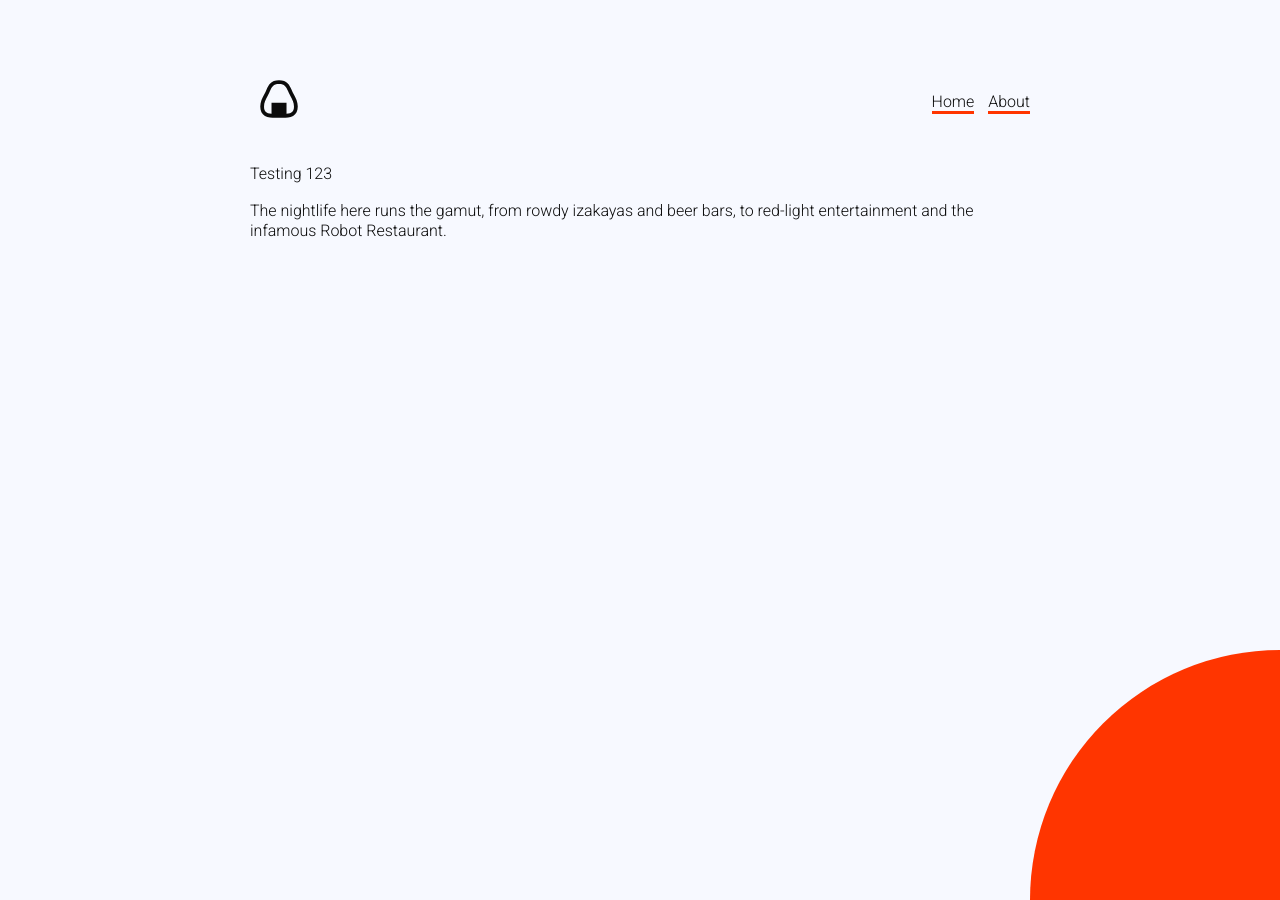
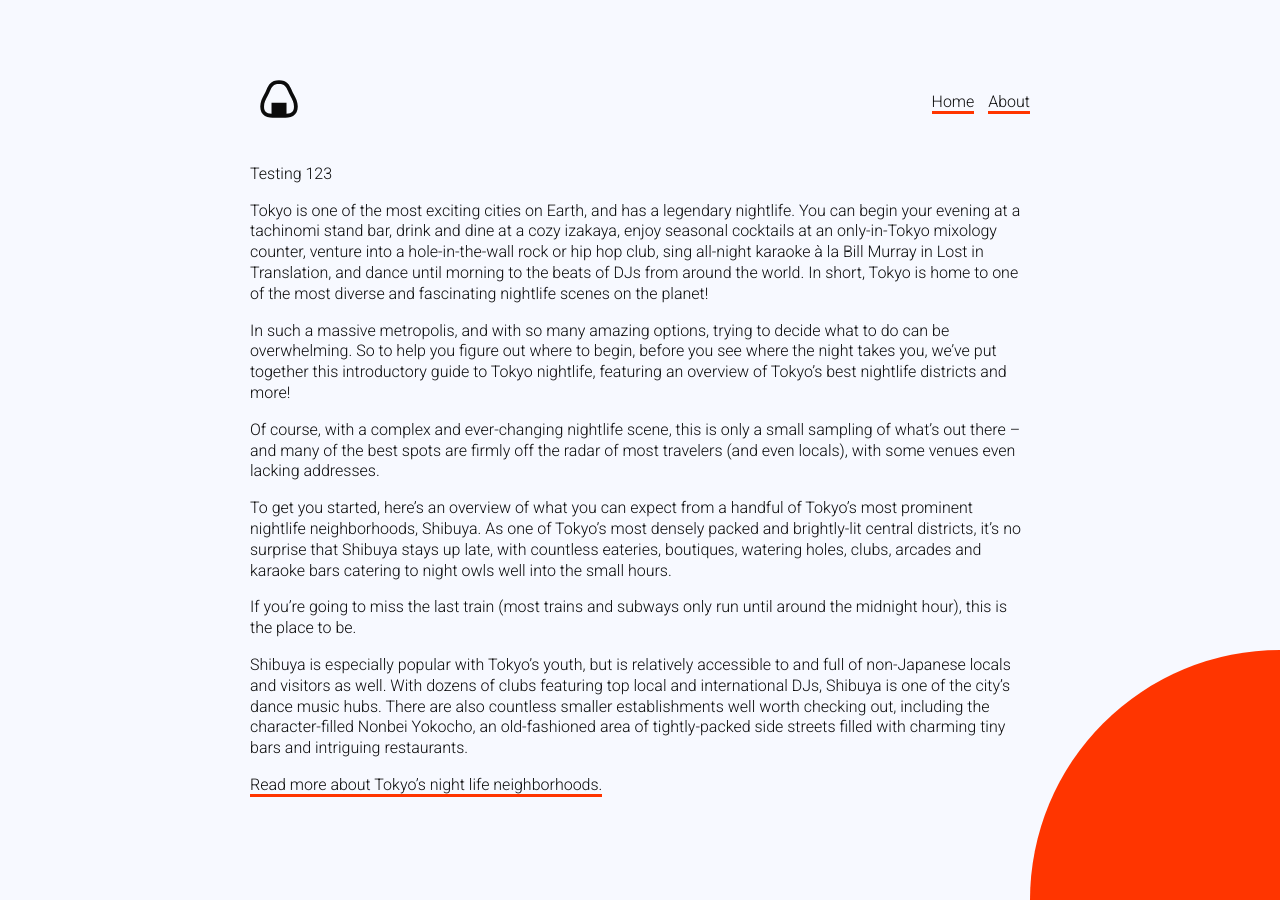
Before and after one commit to earnest-dev/anightinjapan, a Jekyll site: the page built from _posts/2019-01-02-blog2.md, in a window 1280 px wide. Built offline with Jekyll 4.4.1, drawn with Linux system fonts in a browser that asks for light colours.

Commit message:
Updated Blog2

```diff
--- a/_posts/2019-01-02-blog2.md
+++ b/_posts/2019-01-02-blog2.md
@@ -5,4 +5,16 @@
   red-light entertainment and the infamous Robot Restaurant.
 ---
 
-The nightlife here runs the gamut, from rowdy izakayas and beer bars, to red-light entertainment and the infamous Robot Restaurant.
+Tokyo is one of the most exciting cities on Earth, and has a legendary nightlife. You can begin your evening at a tachinomi stand bar, drink and dine at a cozy izakaya, enjoy seasonal cocktails at an only-in-Tokyo mixology counter, venture into a hole-in-the-wall rock or hip hop club, sing all-night karaoke à la Bill Murray in Lost in Translation, and dance until morning to the beats of DJs from around the world. In short, Tokyo is home to one of the most diverse and fascinating nightlife scenes on the planet!
+
+In such a massive metropolis, and with so many amazing options, trying to decide what to do can be overwhelming. So to help you figure out where to begin, before you see where the night takes you, we’ve put together this introductory guide to Tokyo nightlife, featuring an overview of Tokyo’s best nightlife districts and more!
+
+Of course, with a complex and ever-changing nightlife scene, this is only a small sampling of what’s out there – and many of the best spots are firmly off the radar of most travelers (and even locals), with some venues even lacking addresses.
+
+To get you started, here’s an overview of what you can expect from a handful of Tokyo’s most prominent nightlife neighborhoods, Shibuya. As one of Tokyo’s most densely packed and brightly-lit central districts, it’s no surprise that Shibuya stays up late, with countless eateries, boutiques, watering holes, clubs, arcades and karaoke bars catering to night owls well into the small hours.
+
+If you’re going to miss the last train (most trains and subways only run until around the midnight hour), this is the place to be.
+
+Shibuya is especially popular with Tokyo’s youth, but is relatively accessible to and full of non-Japanese locals and visitors as well. With dozens of clubs featuring top local and international DJs, Shibuya is one of the city’s dance music hubs. There are also countless smaller establishments well worth checking out, including the character-filled Nonbei Yokocho, an old-fashioned area of tightly-packed side streets filled with charming tiny bars and intriguing restaurants.
+
+[Read more about Tokyo’s night life neighborhoods.](https://boutiquejapan.com/tokyo-nightlife-guide/)
```
